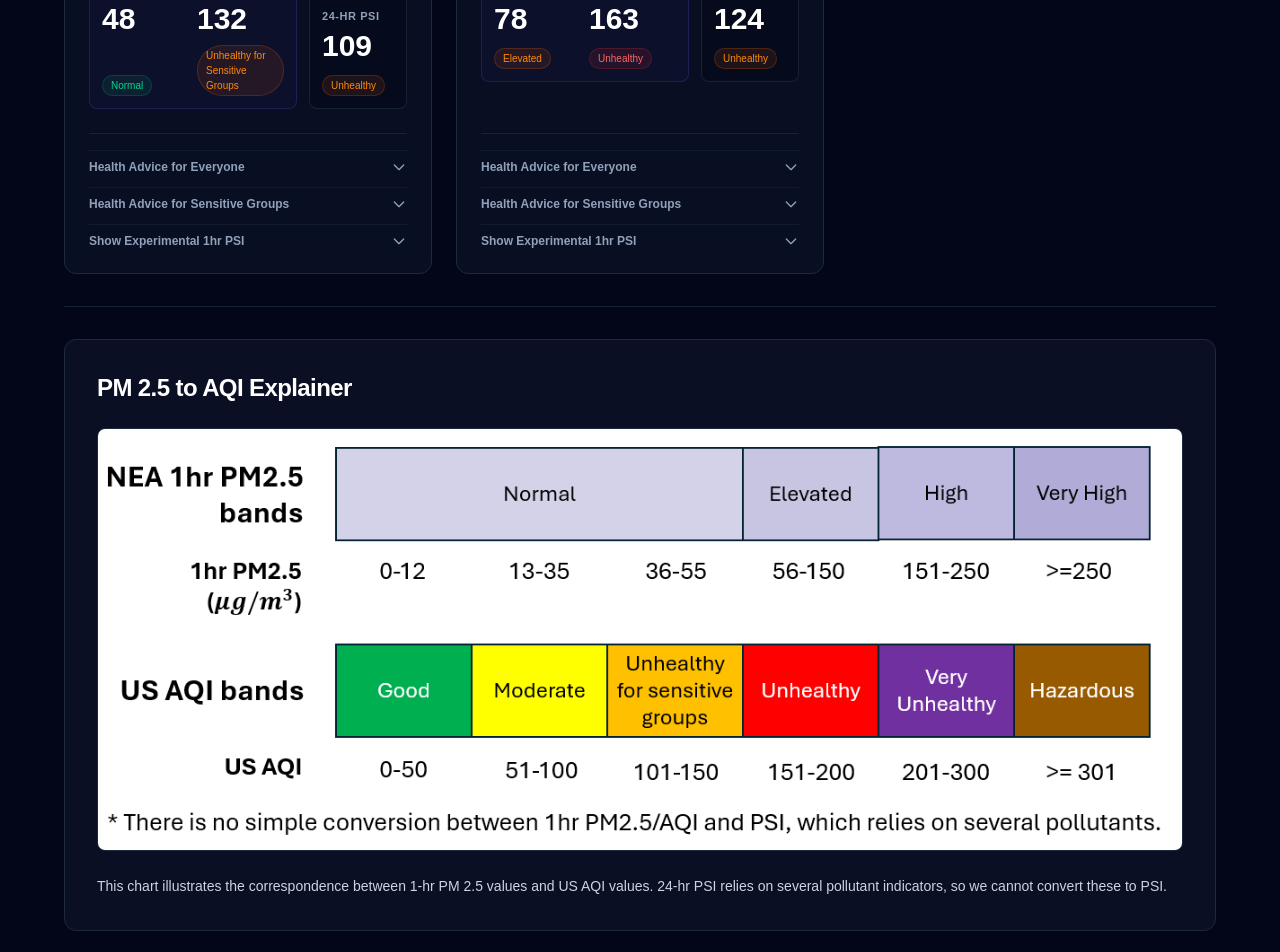
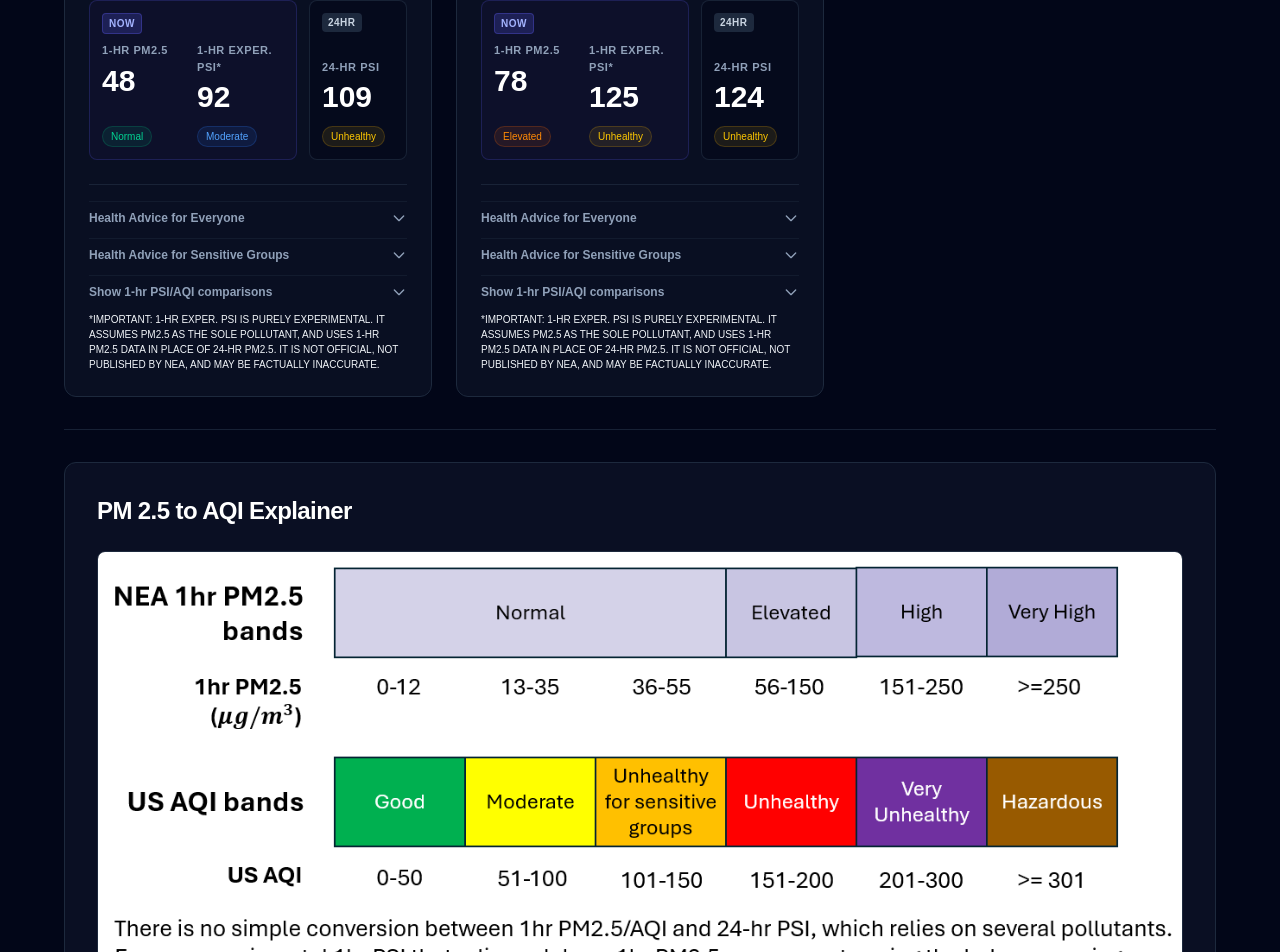
Before and after one commit to philbertshea/haze-app, a Next.js app in the folder frontend/: page / in a window 1280 px wide. Shown: the part 740-1692 px from the top of the page. Built offline with nearby package versions, Linux system fonts and the light colour scheme.

Commit message:
Update frontend and explainer PNG file

```diff
--- a/frontend/app/page.tsx
+++ b/frontend/app/page.tsx
@@ -31,10 +31,10 @@ interface PsiData {
 // Helper to determine status badge based on 24-hr PSI score
 function getPsiStatus(score: number) {
   if (score <= 50) return { label: 'Good', bg: 'bg-emerald-500/10 text-emerald-400 border-emerald-500/20', explainer: 'CONTINUE with normal activities.', sensitive_explainer: 'CONTINUE with normal activities.' };
-  if (score <= 100) return { label: 'Moderate', bg: 'bg-yellow-500/10 text-yellow-400 border-yellow-500/20', explainer: 'CONTINUE with normal activities.', sensitive_explainer: 'CONTINUE with normal activities.' };
-  if (score <= 200) return { label: 'Unhealthy', bg: 'bg-orange-500/10 text-orange-400 border-orange-500/20', explainer: 'REDUCE prolonged or strenuous outdoor physical exertion.', sensitive_explainer: 'Elderly, Pregnant and Children should MINIMISE prolonged or strenuous outdoor physical exertion. \nPeople with Chronic Lung or Heart Disease should AVOID prolonged or strenuous outdoor physical exertion.' };
-  if (score <= 300) return { label: 'Very Unhealthy', bg: 'bg-red-500/10 text-red-400 border-red-500/20', explainer: 'AVOID prolonged or strenuous outdoor physical exertion.', sensitive_explainer: 'Elderly, Pregnant and Children should MINIMISE ALL outdoor activity. \nPeople with Chronic Lung or Heart Disease should AVOID ALL outdoor activity.' };
-  return { label: 'Hazardous', bg: 'bg-purple-500/10 text-purple-400 border-purple-500/20', explainer: 'MINIMISE ALL outdoor activity.', sensitive_explainer: 'AVOID ALL outdoor activity.' };
+  if (score <= 100) return { label: 'Moderate', bg: 'bg-blue-500/10 text-blue-400 border-blue-500/20', explainer: 'CONTINUE with normal activities.', sensitive_explainer: 'CONTINUE with normal activities.' };
+  if (score <= 200) return { label: 'Unhealthy', bg: 'bg-yellow-500/10 text-yellow-400 border-yellow-500/20', explainer: 'REDUCE prolonged or strenuous outdoor physical exertion.', sensitive_explainer: 'Elderly, Pregnant and Children should MINIMISE prolonged or strenuous outdoor physical exertion. \nPeople with Chronic Lung or Heart Disease should AVOID prolonged or strenuous outdoor physical exertion.' };
+  if (score <= 300) return { label: 'Very Unhealthy', bg: 'bg-orange-500/10 text-orange-400 border-orange-500/20', explainer: 'AVOID prolonged or strenuous outdoor physical exertion.', sensitive_explainer: 'Elderly, Pregnant and Children should MINIMISE ALL outdoor activity. \nPeople with Chronic Lung or Heart Disease should AVOID ALL outdoor activity.' };
+  return { label: 'Hazardous', bg: 'bg-red-500/10 text-red-400 border-red-500/20', explainer: 'MINIMISE ALL outdoor activity.', sensitive_explainer: 'AVOID ALL outdoor activity.' };
 }
 
 function getPm25Status(score: number) {
@@ -151,13 +151,12 @@ export default async function Page() {
                 width={1200}
                 height={675}
                 className="w-full h-auto object-cover"
-                priority={false}
+                priority={true}
               />
             </div>
 
             <p className="text-sm text-slate-300 leading-relaxed">
-              This chart illustrates the correspondence between 1-hr PM 2.5 values and US AQI values.
-              24-hr PSI relies on several pollutant indicators, so we cannot convert these to PSI.
+              This chart illustrates the correspondence between 1-hr PM 2.5 values, US AQI values and our experimental 1-hr PSI values.
             </p>
           </section>
 
--- a/frontend/components/RegionCard.tsx
+++ b/frontend/components/RegionCard.tsx
@@ -76,15 +76,15 @@ export default function RegionCard({
               <div className="flex flex-col justify-between">
                 <div>
                   <span className="text-[11px] font-semibold text-slate-400 uppercase tracking-wider block">
-                    PM2.5 AQI
+                    1-Hr EXPER. PSI*
                   </span>
                   <div className="text-2xl sm:text-3xl font-extrabold text-white mt-1">
-                    {usaqi}
+                    {psi1h}
                   </div>
                 </div>
                 <div className="mt-2">
-                  <span className={`inline-block text-[10px] px-2 py-0.5 rounded-full font-medium border ${usAqiStatus.bg}`}>
-                    {usAqiStatus.label}
+                  <span className={`inline-block text-[10px] px-2 py-0.5 rounded-full font-medium border ${psi1hStatus.bg}`}>
+                    {psi1hStatus.label}
                   </span>
                 </div>
               </div>
@@ -125,9 +125,8 @@ export default function RegionCard({
         >
           <span>{isExpanded ? 'Hide Health Advice' : 'Health Advice for Everyone'}</span>
           <svg
-            className={`w-4 h-4 transform transition-transform duration-200 ${
-              isExpanded ? 'rotate-180' : 'rotate-0'
-            }`}
+            className={`w-4 h-4 transform transition-transform duration-200 ${isExpanded ? 'rotate-180' : 'rotate-0'
+              }`}
             fill="none"
             viewBox="0 0 24 24"
             stroke="currentColor"
@@ -168,9 +167,8 @@ export default function RegionCard({
         >
           <span>{isSensitiveExpanded ? 'Hide Health Advice' : 'Health Advice for Sensitive Groups'}</span>
           <svg
-            className={`w-4 h-4 transform transition-transform duration-200 ${
-              isSensitiveExpanded ? 'rotate-180' : 'rotate-0'
-            }`}
+            className={`w-4 h-4 transform transition-transform duration-200 ${isSensitiveExpanded ? 'rotate-180' : 'rotate-0'
+              }`}
             fill="none"
             viewBox="0 0 24 24"
             stroke="currentColor"
@@ -209,11 +207,10 @@ export default function RegionCard({
           onClick={() => setIsExperimentalExpanded(!isExperimentalExpanded)}
           className="w-full flex items-center justify-between text-xs font-semibold text-slate-400 hover:text-slate-200 transition-colors pt-2 border-t border-slate-800/50 focus:outline-none"
         >
-          <span>{isExperimentalExpanded ? 'Hide Experimental PSI' : 'Show Experimental 1hr PSI'}</span>
+          <span>{isExperimentalExpanded ? 'Hide PSI/AQI comparisons' : 'Show 1-hr PSI/AQI comparisons'}</span>
           <svg
-            className={`w-4 h-4 transform transition-transform duration-200 ${
-              isExperimentalExpanded ? 'rotate-180' : 'rotate-0'
-            }`}
+            className={`w-4 h-4 transform transition-transform duration-200 ${isExperimentalExpanded ? 'rotate-180' : 'rotate-0'
+              }`}
             fill="none"
             viewBox="0 0 24 24"
             stroke="currentColor"
@@ -225,11 +222,12 @@ export default function RegionCard({
         {/* Explainer Drawer */}
         {isExperimentalExpanded && (
           <div className="pt-2 space-y-3 text-xs text-slate-300 border-t border-slate-800/40">
-            {/* 1-Hr PM2.5 Metric */}
+            <div className="grid grid-cols-2 gap-2">
+              {/* 1-Hr PM2.5 Metric */}
               <div className="flex flex-col justify-between">
                 <div>
                   <span className="text-[11px] font-semibold text-slate-400 uppercase tracking-wider block">
-                    Experimental 1-Hr PSI
+                    1-Hr EXPER. PSI*
                   </span>
                   <div className="text-2xl sm:text-3xl font-extrabold text-white mt-1">
                     {psi1h}
@@ -241,9 +239,26 @@ export default function RegionCard({
                   </span>
                 </div>
               </div>
-              <p>IMPORTANT: THIS IS PURELY EXPERIMENTAL. IT IS NOT OFFICIAL AND NOT PUBLISHED BY NEA.</p>
+              <div className="flex flex-col justify-between">
+                <div>
+                  <span className="text-[11px] font-semibold text-slate-400 uppercase tracking-wider block">
+                    PM2.5 US AQI
+                  </span>
+                  <div className="text-2xl sm:text-3xl font-extrabold text-white mt-1">
+                    {usaqi}
+                  </div>
+                </div>
+                <div className="mt-2">
+                  <span className={`inline-block text-[10px] px-2 py-0.5 rounded-full font-medium border ${usAqiStatus.bg}`}>
+                    {usAqiStatus.label}
+                  </span>
+                </div>
+              </div>
+            </div>
           </div>
+
         )}
+        <p style= {{ fontSize: 10 }}>*IMPORTANT: 1-HR EXPER. PSI IS PURELY EXPERIMENTAL. IT ASSUMES PM2.5 AS THE SOLE POLLUTANT, AND USES 1-HR PM2.5 DATA IN PLACE OF 24-HR PM2.5. IT IS NOT OFFICIAL, NOT PUBLISHED BY NEA, AND MAY BE FACTUALLY INACCURATE.</p>
       </div>
     </div>
   );
```
Also changed, not shown: frontend/public/pm25ToAQI.png.
